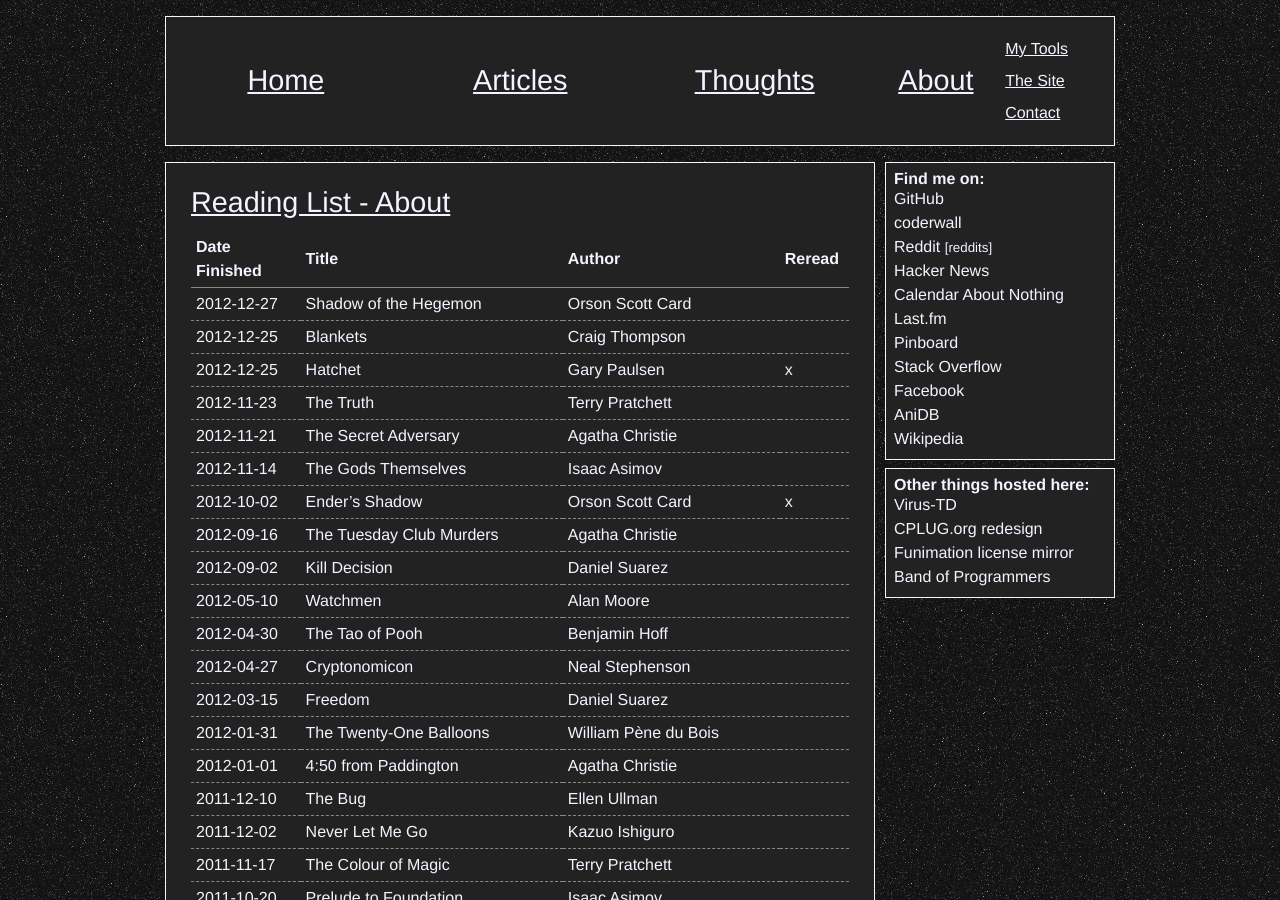
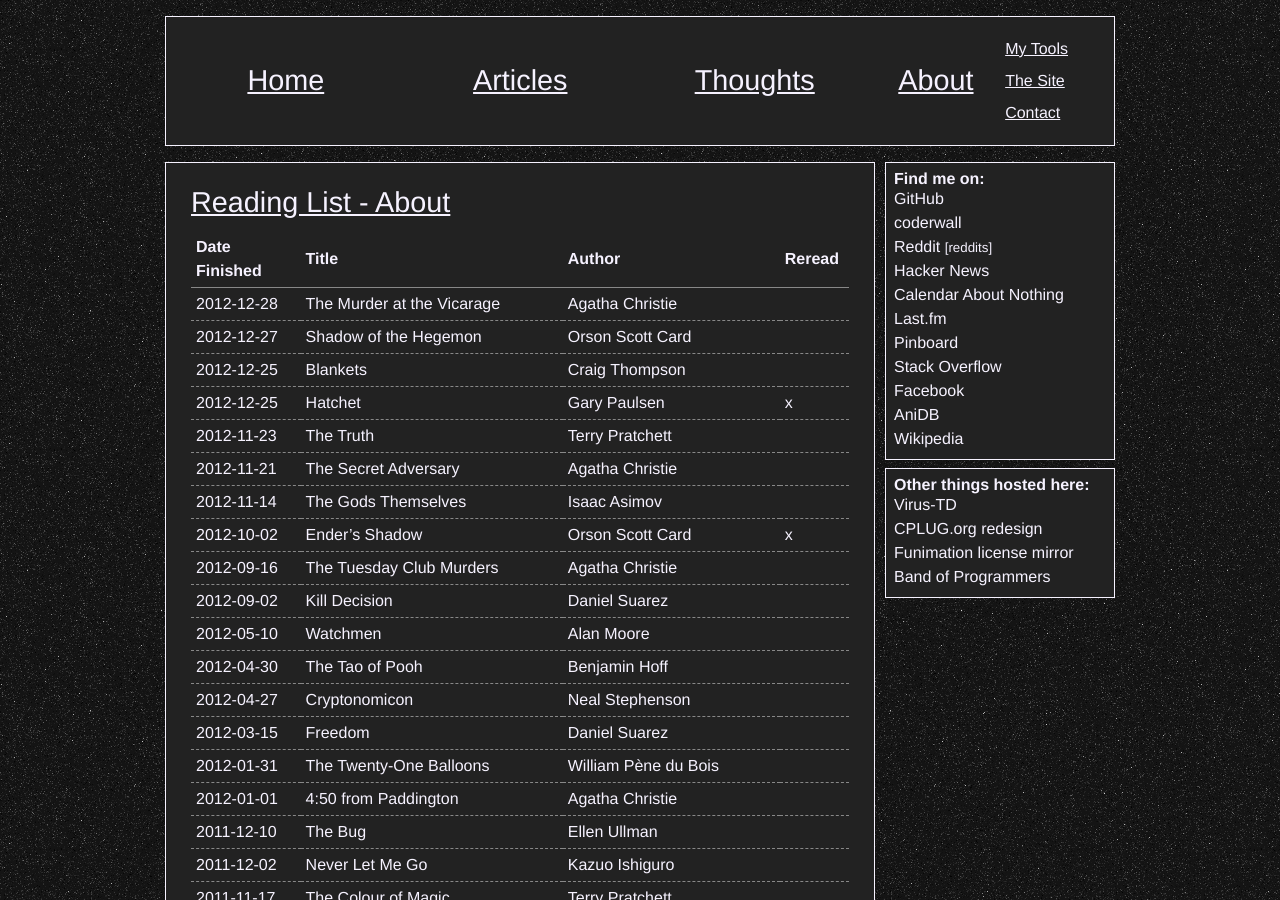
Before and after one commit to xiongchiamiov/xiongchiamiov.github.com, a Jekyll site: the page built from about/reading-list.md, in a window 1280 px wide and 900 px high. Built offline with Jekyll 4.4.1, drawn with Linux system fonts in a browser that asks for light colours; Markdown is read by kramdown in place of the engine named in the settings; comment, search, counter and statistics services are not loaded.

Commit message:
Update about/reading-list.md

```diff
--- a/about/reading-list.md
+++ b/about/reading-list.md
@@ -5,6 +5,7 @@ title: Reading List - About
 
 Date Finished | Title                       | Author                            | Reread
 ------------- | --------------------------- | --------------------------------- | --------
+  2012-12-28  | The Murder at the Vicarage  | Agatha Christie                   |
   2012-12-27  | Shadow of the Hegemon       | Orson Scott Card                  |
   2012-12-25  | Blankets                    | Craig Thompson                    |
   2012-12-25  | Hatchet                     | Gary Paulsen                      | x
```
